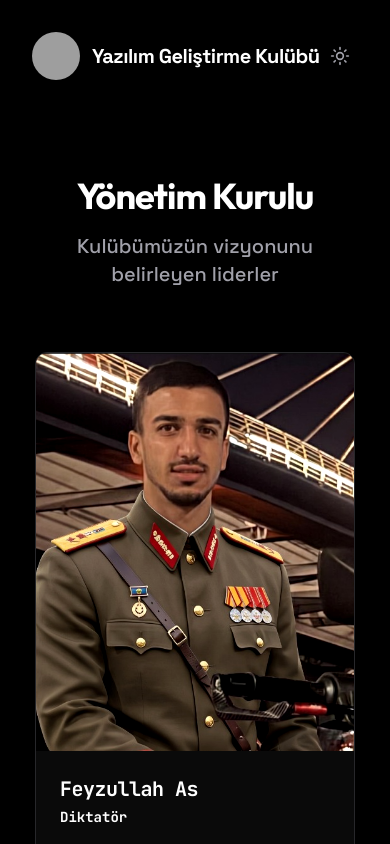
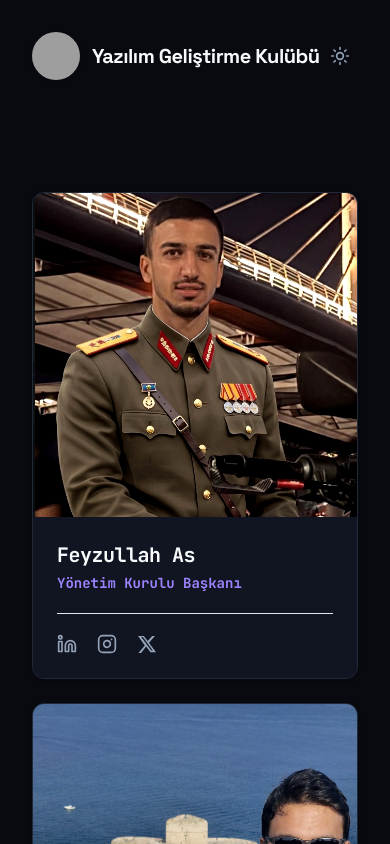
Before and after one commit to MuhammetFurkanErdem/yazilim-kulubu-website, a React (Vite) app: page /ekibimiz in a window 390 px wide. Shown: the top 844 px of the page. Built offline with nearby package versions, Linux system fonts and the light colour scheme; grey boxes are pictures that could not be loaded.

Commit message:
Refactor Team page: optimize UI layout, fix syntax error, and restore icon animations

```diff
--- a/src/app/components/Modal.tsx
+++ b/src/app/components/Modal.tsx
@@ -27,7 +27,7 @@ export function Modal({ isOpen, onClose, title, children }: ModalProps) {
     <div className="fixed inset-0 z-[100] flex items-center justify-center p-4 sm:p-6">
       {/* Backdrop */}
       <div
-        className="absolute inset-0 bg-black/60 backdrop-blur-sm transition-opacity"
+        className="absolute inset-0 bg-black/60 backdrop-blur-sm transition-opacity cursor-pointer"
         onClick={onClose}
       />
 
--- a/src/app/pages/Team.tsx
+++ b/src/app/pages/Team.tsx
@@ -8,7 +8,7 @@ export function Team() {
     [
       {
         name: 'Feyzullah As',
-        role: 'Diktatör',
+        role: 'Yönetim Kurulu Başkanı',
         linkedin: '#',
         image: 'baskan.png'
       },
@@ -22,7 +22,7 @@ export function Team() {
     [
       {
         name: 'Emre Kürt',
-        role: 'Play Boy',
+        role: '',
         linkedin: '#',
         image: 'emre_kürt.jpeg'
       },
@@ -58,12 +58,8 @@ export function Team() {
   return (
     <div className="min-h-screen bg-page transition-colors duration-300">
       {/* Leadership Section */}
-      <section className="pt-28 pb-24 px-8 lg:px-20 bg-page">
+      <section className="pt-32 pb-24 px-8 lg:px-20 bg-page">
         <div className="max-w-[1280px] mx-auto">
-          <div className="mb-16 text-center md:text-left">
-            <h2 className="text-4xl md:text-5xl font-bold mb-4 tracking-tight">Yönetim Kurulu</h2>
-            <p className="text-xl text-muted font-medium">Kulübümüzün vizyonunu belirleyen liderler</p>
-          </div>
 
           <div className="flex flex-col gap-12 sm:gap-16">
             {groupedTeam.map((group, groupIdx) => (
@@ -75,10 +71,10 @@ export function Team() {
                     whileInView={{ opacity: 1, y: 0 }}
                     viewport={{ once: true }}
                     transition={{ delay: idx * 0.1 }}
-                    className="w-full max-w-[320px] flex flex-col bg-surface border border-default rounded-xl overflow-hidden shadow-sm card-interactive"
+                    className="w-full max-w-[340px] flex flex-col bg-surface border border-default rounded-xl overflow-hidden shadow-sm group"
                   >
                     {/* Photo Side */}
-                    <div className="w-full aspect-[4/5] relative">
+                    <div className="w-full aspect-square relative overflow-hidden">
                       <img
                         src={member.image}
                         alt={member.name}
@@ -87,20 +83,20 @@ export function Team() {
                     </div>
 
                     {/* Content Side */}
-                    <div className="w-full p-6 flex flex-col justify-center bg-surface flex-1">
+                    <div className="w-full p-6 flex flex-col bg-surface flex-1">
                       <h3 className="text-xl font-bold mb-1 font-mono tracking-tight text-primary">{member.name}</h3>
-                      <p className="text-sm font-mono font-bold text-[var(--brand-primary)] dark:text-[#b490ff] mb-6 line-clamp-2 min-h-[40px]">{member.role}</p>
+                      <p className="text-sm font-mono font-bold text-[var(--brand-primary)] dark:text-[#b490ff] mb-5">{member.role}</p>
 
-                      <div className="h-px w-full bg-default mb-6 mt-auto" />
+                      <div className="h-px w-full bg-slate-200 dark:bg-slate-800 mb-5 mt-auto" />
 
                       <div className="flex items-center gap-5">
-                        <a href={member.linkedin} className="text-muted icon-interactive">
+                        <a href={member.linkedin} className="text-muted hover:text-[var(--brand-primary)] icon-interactive">
                           <Linkedin className="w-5 h-5" />
                         </a>
-                        <a href="#" className="text-muted icon-interactive">
+                        <a href="#" className="text-muted hover:text-[var(--brand-primary)] icon-interactive">
                           <Instagram className="w-5 h-5" />
                         </a>
-                        <a href="#" className="text-muted icon-interactive">
+                        <a href="#" className="text-muted hover:text-[var(--brand-primary)] icon-interactive">
                           <svg viewBox="0 0 24 24" aria-hidden="true" className="w-5 h-5 fill-current">
                             <path d="M18.244 2.25h3.308l-7.227 8.26 8.502 11.24H16.17l-5.214-6.817L4.99 22.75H1.68l7.73-8.835L1.254 2.25H8.08l4.713 6.231zm-1.161 17.52h1.833L7.007 3.692h-1.92z" />
                           </svg>
--- a/src/styles/theme.css
+++ b/src/styles/theme.css
@@ -13,11 +13,13 @@
   --border-default: #E5E7EB;
   --border-strong: #D1D5DB;
 
-  --brand-primary: #534AB7; /* ÇOMÜ Blue/Purple */
+  --brand-primary: #534AB7;
+  /* ÇOMÜ Blue/Purple */
   --brand-hover: #3C3489;
   --brand-text: #FFFFFF;
 
-  --radius-custom: 1rem; /* Rounded corners for light mode */
+  --radius-custom: 1rem;
+  /* Rounded corners for light mode */
   --shadow-custom: 0 4px 20px -2px rgba(0, 0, 0, 0.05);
 
   --font-sans: 'Inter', -apple-system, BlinkMacSystemFont, sans-serif;
@@ -26,24 +28,26 @@
 }
 
 .dark {
-  /* DARK MODE (Brutalist / Developer-focused) */
-  --bg-page: #000000;
-  --bg-surface: #0A0A0A;
-  --bg-elevated: #111111;
+  /* DARK MODE (Deep Space / Neon) */
+  --bg-page: #090A10;
+  --bg-surface: #111522;
+  --bg-elevated: #1A2033;
 
-  --text-primary: #FFFFFF;
-  --text-muted: #A1A1AA;
-  --text-subtle: #71717A;
+  --text-primary: #F8FAFC;
+  --text-muted: #94A3B8;
+  --text-subtle: #64748B;
 
-  --border-default: #27272A;
-  --border-strong: #3F3F46;
+  --border-default: #1F2937;
+  --border-strong: #374151;
 
-  --brand-primary: #FFFFFF;
-  --brand-hover: #E4E4E7;
-  --brand-text: #000000;
+  --brand-primary: #9D84FF;
+  --brand-hover: #B5A1FF;
+  --brand-text: #090A10;
 
-  --radius-custom: 0px; /* Sharp corners for brutalism */
-  --shadow-custom: 4px 4px 0px 0px rgba(255, 255, 255, 0.1); /* Sharp brutalist shadow */
+  --radius-custom: 0px;
+  /* Sharp corners for brutalism */
+  --shadow-custom: 4px 4px 0px 0px rgba(157, 132, 255, 0.15);
+  /* Sharp brutalist shadow tinted purple */
 
   --font-sans: 'Space Grotesk', system-ui, sans-serif;
   --font-heading: 'Outfit', system-ui, sans-serif;
@@ -58,27 +62,56 @@
     transition: background-color 0.3s ease, color 0.3s ease;
   }
 
-  h1, h2, h3, h4, h5, h6 {
+  h1,
+  h2,
+  h3,
+  h4,
+  h5,
+  h6 {
     color: var(--text-primary);
     font-family: var(--font-heading);
     letter-spacing: -0.02em;
   }
 
-  code, pre, .mono {
+  code,
+  pre,
+  .mono {
     font-family: var(--font-mono);
   }
 }
 
 /* Utilities for dynamic usage */
-.bg-page { background-color: var(--bg-page); }
-.bg-surface { background-color: var(--bg-surface); }
-.bg-elevated { background-color: var(--bg-elevated); }
-.text-primary { color: var(--text-primary); }
-.text-muted { color: var(--text-muted); }
-.border-default { border-color: var(--border-default); }
+.bg-page {
+  background-color: var(--bg-page);
+}
 
-.rounded-dynamic { border-radius: var(--radius-custom); }
-.shadow-dynamic { box-shadow: var(--shadow-custom); }
+.bg-surface {
+  background-color: var(--bg-surface);
+}
+
+.bg-elevated {
+  background-color: var(--bg-elevated);
+}
+
+.text-primary {
+  color: var(--text-primary);
+}
+
+.text-muted {
+  color: var(--text-muted);
+}
+
+.border-default {
+  border-color: var(--border-default);
+}
+
+.rounded-dynamic {
+  border-radius: var(--radius-custom);
+}
+
+.shadow-dynamic {
+  box-shadow: var(--shadow-custom);
+}
 
 /* ===== Interactive Animation System ===== */
 
@@ -88,22 +121,26 @@
   transition: all 0.2s cubic-bezier(0.4, 0, 0.2, 1);
   cursor: pointer;
 }
+
 .btn-interactive:hover {
   transform: translateY(-2px);
   box-shadow: 0 8px 25px -5px rgba(83, 74, 183, 0.25);
 }
+
 .btn-interactive:active {
   transform: translateY(0) scale(0.97);
   box-shadow: 0 2px 8px -2px rgba(83, 74, 183, 0.2);
   transition-duration: 0.1s;
 }
+
 .dark .btn-interactive:hover {
   transform: translate(-2px, -2px);
-  box-shadow: 4px 4px 0px 0px rgba(255, 255, 255, 0.2);
+  box-shadow: 4px 4px 0px 0px rgba(157, 132, 255, 0.25);
 }
+
 .dark .btn-interactive:active {
   transform: translate(1px, 1px) scale(1);
-  box-shadow: 1px 1px 0px 0px rgba(255, 255, 255, 0.15);
+  box-shadow: 1px 1px 0px 0px rgba(157, 132, 255, 0.15);
   transition-duration: 0.05s;
 }
 
@@ -112,23 +149,27 @@
   transition: all 0.3s cubic-bezier(0.4, 0, 0.2, 1);
   cursor: pointer;
 }
+
 .card-interactive:hover {
   transform: translateY(-4px);
   box-shadow: 0 12px 40px -8px rgba(83, 74, 183, 0.12);
   border-color: var(--brand-primary);
 }
+
 .dark .card-interactive:hover {
   transform: translate(-3px, -3px);
-  box-shadow: 6px 6px 0px 0px rgba(255, 255, 255, 0.08);
-  border-color: #FFFFFF;
+  box-shadow: 6px 6px 0px 0px rgba(157, 132, 255, 0.2);
+  border-color: var(--brand-primary);
 }
+
 .card-interactive:active {
   transform: translateY(-1px);
   transition-duration: 0.1s;
 }
+
 .dark .card-interactive:active {
   transform: translate(-1px, -1px);
-  box-shadow: 2px 2px 0px 0px rgba(255, 255, 255, 0.06);
+  box-shadow: 2px 2px 0px 0px rgba(157, 132, 255, 0.1);
   transition-duration: 0.05s;
 }
 
@@ -137,6 +178,7 @@
   position: relative;
   transition: color 0.2s ease, transform 0.2s ease;
 }
+
 .nav-link-animated::after {
   content: '';
   position: absolute;
@@ -149,20 +191,25 @@
   transition: all 0.3s cubic-bezier(0.4, 0, 0.2, 1);
   transform: translateX(-50%);
 }
+
 .nav-link-animated:hover::after {
   width: 100%;
 }
+
 .nav-link-animated:hover {
   transform: translateY(-1px);
 }
+
 .dark .nav-link-animated::after {
   height: 2px;
   border-radius: 0;
-  background: #FFFFFF;
+  background: var(--brand-primary);
 }
+
 .dark .nav-link-animated:hover {
   transform: translateY(-2px);
 }
+
 /* Active state — persistent underline */
 .nav-link-animated.active::after {
   width: 100%;
@@ -173,18 +220,22 @@
   transition: all 0.3s cubic-bezier(0.4, 0, 0.2, 1);
   cursor: pointer;
 }
+
 .icon-interactive:hover {
   transform: rotate(15deg) scale(1.1);
   color: var(--brand-primary);
 }
+
 .icon-interactive:active {
   transform: rotate(0deg) scale(0.9);
   transition-duration: 0.1s;
 }
+
 .dark .icon-interactive:hover {
   transform: rotate(0deg) scale(1.15);
-  color: #FFFFFF;
+  color: var(--brand-primary);
 }
+
 .dark .icon-interactive:active {
   transform: scale(0.85);
   transition-duration: 0.05s;
@@ -195,21 +246,25 @@
   transition: all 0.3s cubic-bezier(0.4, 0, 0.2, 1);
   cursor: pointer;
 }
+
 .social-interactive:hover {
   transform: translateY(-6px);
   box-shadow: 0 16px 40px -8px rgba(0, 0, 0, 0.1);
 }
+
 .dark .social-interactive:hover {
   transform: translate(-4px, -4px);
-  box-shadow: 8px 8px 0px 0px rgba(255, 255, 255, 0.06);
+  box-shadow: 8px 8px 0px 0px rgba(157, 132, 255, 0.15);
 }
+
 .social-interactive:active {
   transform: translateY(-2px);
   transition-duration: 0.1s;
 }
+
 .dark .social-interactive:active {
   transform: translate(-1px, -1px);
-  box-shadow: 2px 2px 0px 0px rgba(255, 255, 255, 0.04);
+  box-shadow: 2px 2px 0px 0px rgba(157, 132, 255, 0.1);
   transition-duration: 0.05s;
 }
 
@@ -219,16 +274,25 @@
   outline-offset: 3px;
   border-radius: var(--radius-custom);
 }
+
 .dark .focus-ring:focus-visible {
-  outline: 2px solid #FFFFFF;
+  outline: 2px solid var(--brand-primary);
   outline-offset: 2px;
 }
 
 /* Subtle pulse for attention-grabbing elements */
 @keyframes subtle-pulse {
-  0%, 100% { opacity: 1; }
-  50% { opacity: 0.85; }
+
+  0%,
+  100% {
+    opacity: 1;
+  }
+
+  50% {
+    opacity: 0.85;
+  }
 }
+
 .pulse-subtle {
   animation: subtle-pulse 2.5s ease-in-out infinite;
 }
```
Also changed, not shown: src/app/pages/About.tsx (+151 -158 lines).
